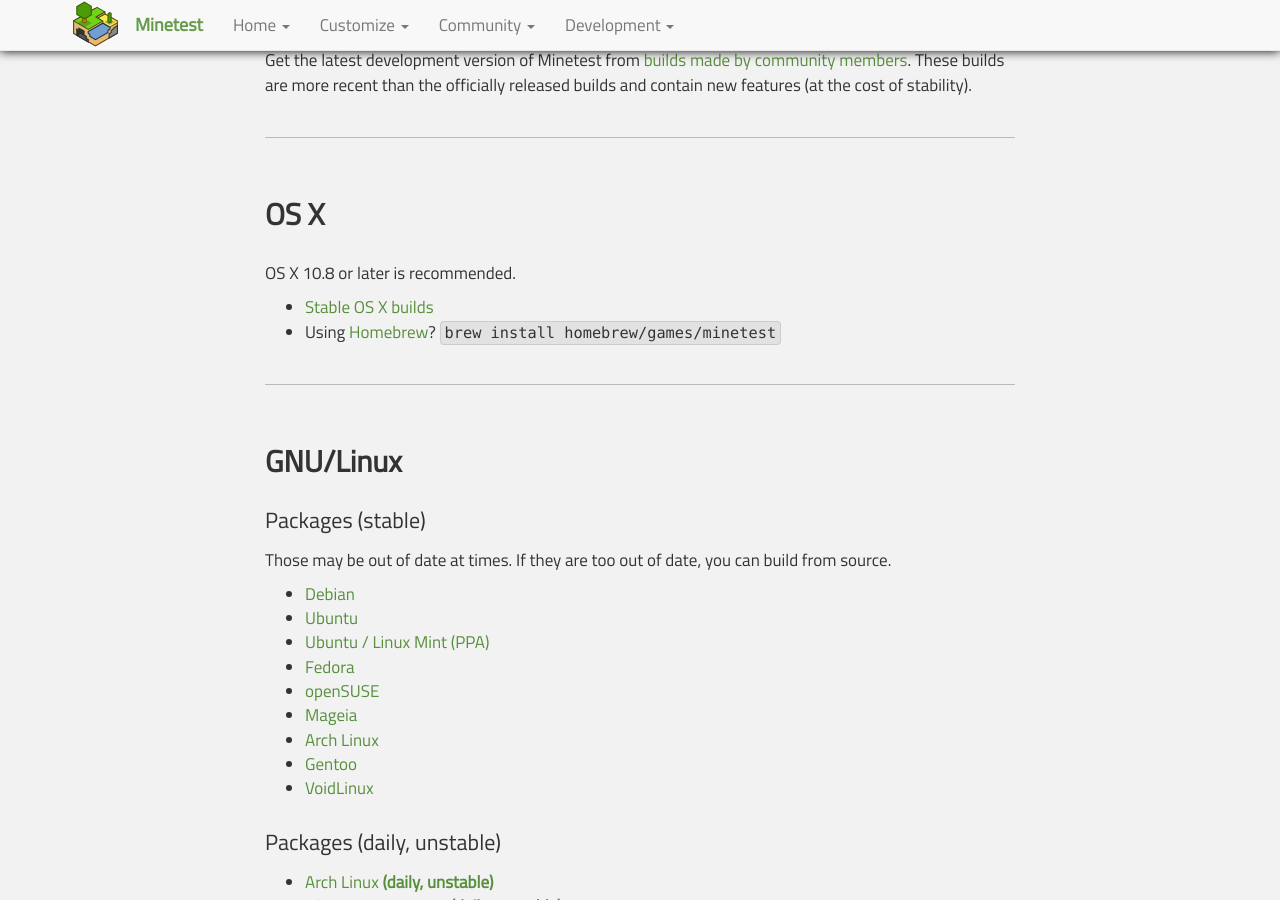
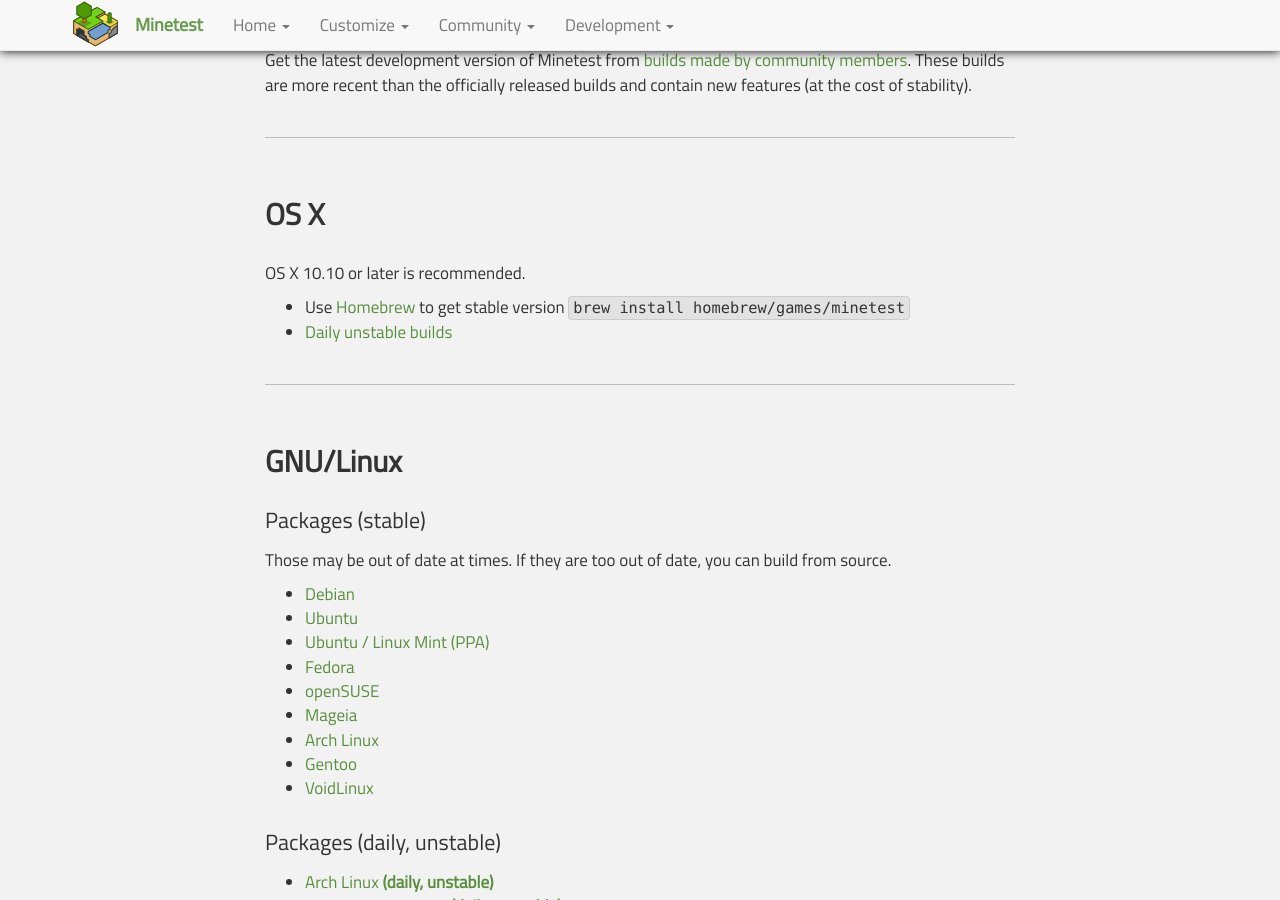
Before and after one commit to minetest/minetest.github.io, a Jekyll site: the page built from downloads.html, in a window 1280 px wide and 900 px high, scrolled down 951 px. Built offline with Jekyll 4.4.1, drawn with Linux system fonts in a browser that asks for light colours; comment, search, counter and statistics services are not loaded.

Commit message:
Swap stable/daily OSX build source

```diff
--- a/downloads.html
+++ b/downloads.html
@@ -49,11 +49,11 @@ redirect_from:
 <div class="line"></div>
 <h2>OS X</h2>
 
-<p>OS X 10.8 or later is recommended.</p>
+<p>OS X 10.10 or later is recommended.</p>
 
 <ul>
-  <li><a href="https://forum.minetest.net/viewtopic.php?t=9190">Stable OS X builds</a></li>
-  <li>Using <a href="http://brew.sh/">Homebrew</a>? <code>brew install homebrew/games/minetest</code></li>
+  <li>Use <a href="http://brew.sh/">Homebrew</a> to get stable version <code>brew install homebrew/games/minetest</code></li>
+  <li><a href="https://forum.minetest.net/viewtopic.php?t=9190">Daily unstable builds</a></li>
 </ul>
 
 <div class="line"></div>
```
